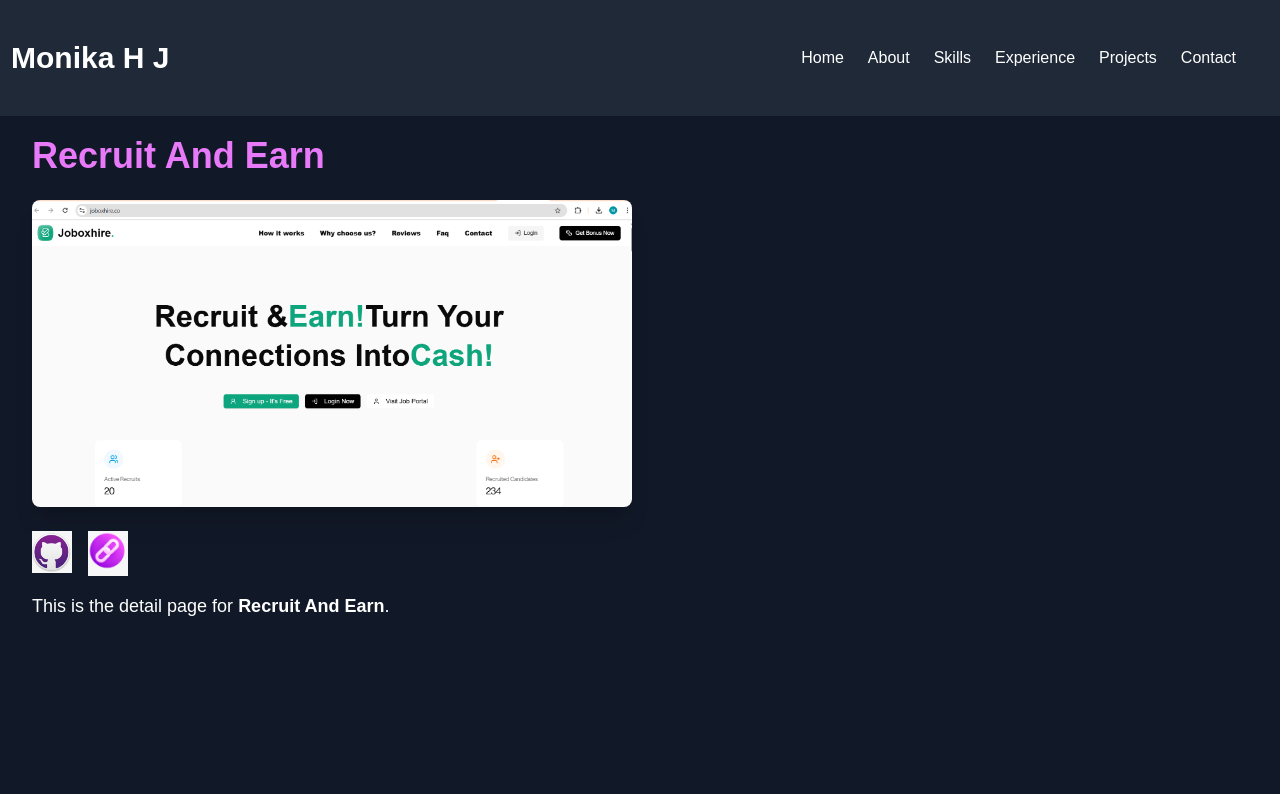
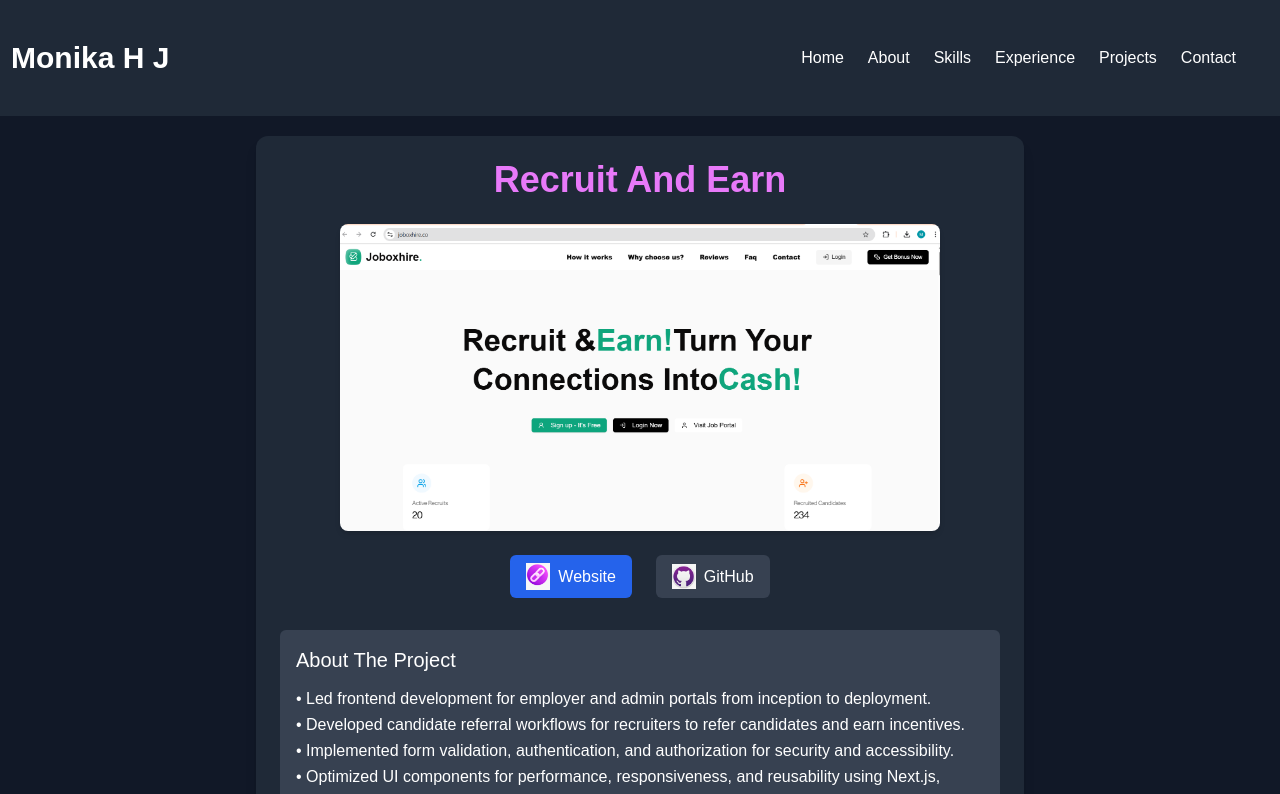
Before and after one commit to MonikaDevHJ/MonikaHJ_Portfolio, a Next.js app: page /Projects/recruit-and-earn in a window 1280 px wide. Shown: the top 794 px of the page. Built offline with nearby package versions, Linux system fonts and the light colour scheme.

Commit message:
view details is complete

```diff
--- a/src/Data/ProjectData.ts
+++ b/src/Data/ProjectData.ts
@@ -15,6 +15,7 @@ export type Project = {
   githubLink: string;
   websiteLink: string;
   routeName: string;
+  details?: string;
 };
 
 export const projects: Project[] = [
@@ -25,7 +26,15 @@ export const projects: Project[] = [
     githubLink: "https://github.com/JoboxOrg/JoboxHire",
     websiteLink: "https://www.joboxhire.co/",
     routeName: "recruit-and-earn",
+    details: `• Led frontend development for employer and admin portals from inception to deployment.
+   • Developed candidate referral workflows for recruiters to refer candidates and earn incentives.
+    • Implemented form validation, authentication, and authorization for security and accessibility.
+    • Optimized UI components for performance, responsiveness, and reusability using Next.js, React.js, and Tailwind
+    CSS.
+    • Integrated TypeScript for better type safety and reduced runtime errors.
+    • Collaborated with backend teams to consume REST APIs for efficient data flow"`
   },
+
   {
     image: JoboxHire,
     alt: "Jobox Hire",
@@ -33,6 +42,11 @@ export const projects: Project[] = [
     githubLink: "https://github.com/JoboxOrg/JoboxHire",
     websiteLink: "https://joboxhire.com/",
     routeName: "jobox-hire",
+    details: `• Developed JOBOX, a job platform, using the T3 Stack (TypeScript, Tailwind CSS, tRPC).
+• Built responsive front-end interfaces with React.js, Next.js, HTML, CSS, and Tailwind CSS.
+• Created server-side functionalities with Node.js and tRPC for seamless client-server communication.
+• Managed PostgreSQL databases and used Prisma for ORM.
+• Handled version control, PR management, and merge conflicts on GitHub.`
   },
   {
     image: Shoipping,
@@ -40,7 +54,7 @@ export const projects: Project[] = [
     name: "Shopping Cart",
     githubLink: "https://github.com/MonikaDevHJ/E_commerce_Website",
     websiteLink: "https://shoppingcart.com",
-    routeName: "shopping-cart",
+    routeName: "shopping-cart"
   },
   {
     image: Sigma_Hospital,
@@ -49,6 +63,10 @@ export const projects: Project[] = [
     githubLink: "https://github.com/example-sigmahospital",
     websiteLink: "https://www.infinitrotech.com/",
     routeName: "sigma-hospital",
+    details: `• Developed a comprehensive hospital software system using HTML, CSS, and Bootstrap for responsive and
+user-friendly front-end design, while implementing back-end functionalities with C and ASP.NET to ensure robust
+and scalable server-side operations.
+• Managed database operations and ensured data integrity with SQL.`
   },
   {
     image: Weather,
@@ -56,6 +74,6 @@ export const projects: Project[] = [
     name: "Weather Forecast",
     githubLink: "https://github.com/MonikaDevHJ/Weather_App",
     websiteLink: "https://weatherforecast.com",
-    routeName: "weather-forecast",
-  },
+    routeName: "weather-forecast"
+  }
 ];
--- a/src/pages/Projects/[routeName].tsx
+++ b/src/pages/Projects/[routeName].tsx
@@ -18,33 +18,64 @@ export default function ProjectDetails({ project }: Props) {
   if (!project) return <p className="text-white">Project not found.</p>;
 
   return (
-    <div className="min-h-screen bg-gray-900 text-white px-8 py-10 justify-center">
-      <h1 className="text-4xl font-bold mb-6 text-fuchsia-400">{project.name}</h1>
+    <div className="min-h-screen bg-gray-900 text-white flex items-center justify-center px-4 py-10">
+      <div className="max-w-3xl w-full bg-gray-800 rounded-xl shadow-lg p-6">
 
+        {/* Project Name */}
+        <h1 className="text-center text-4xl font-bold mb-6 text-fuchsia-400">
+          {project.name}
+        </h1>
+
+        {/* Project Image */}
+        <div className="flex justify-center mb-6">
           <Image
             src={project.image}
             alt={project.alt}
             width={600}
             height={400}
-        className="rounded-lg shadow-xl mb-6 object-cover"
+            className="rounded-lg shadow-md object-cover"
           />
+        </div>
 
-      <div className="flex gap-4 mb-4">
-        <a href={project.githubLink} target="_blank" rel="noopener noreferrer">
-          <Image src={Github} alt="GitHub" width={40} height={40} />
+        {/* Links */}
+        <div className="flex flex-col sm:flex-row sm:justify-center gap-6 mb-8">
+          {/* Website Link */}
+          <a
+            href={project.websiteLink}
+            target="_blank"
+            rel="noopener noreferrer"
+            className="flex items-center justify-center gap-2 bg-blue-600 hover:bg-blue-700 text-white px-4 py-2 rounded-md transition duration-300"
+          >
+            <Image src={Link} alt="Live Site" width={24} height={24} />
+            <span>Website</span>
           </a>
-        <a href={project.websiteLink} target="_blank" rel="noopener noreferrer">
-          <Image src={Link} alt="Live Site" width={40} height={40} />
+
+          {/* GitHub Link */}
+          <a
+            href={project.githubLink}
+            target="_blank"
+            rel="noopener noreferrer"
+            className="flex items-center justify-center gap-2 bg-gray-700 hover:bg-gray-800 text-white px-4 py-2 rounded-md transition duration-300"
+          >
+            <Image src={Github} alt="GitHub" width={24} height={24} />
+            <span>GitHub</span>
           </a>
         </div>
 
-      <p className="text-lg">
-        {/* Add more details here if you want */}
-        This is the detail page for <strong>{project.name}</strong>.
-      </p>
+        {/* Project Details */}
+        <div className="bg-gray-700 p-4 rounded-md text-base leading-relaxed whitespace-pre-line">
+          <p className="mb-3 text-xl">About The Project</p>
+          {project.details}
+        </div>
+      </div>
     </div>
   );
+
 }
+
+
+
+
 
 // Static paths for all projects
 export const getStaticPaths: GetStaticPaths = async () => {
```
Lines whose indentation alone changed are shown as unchanged.
